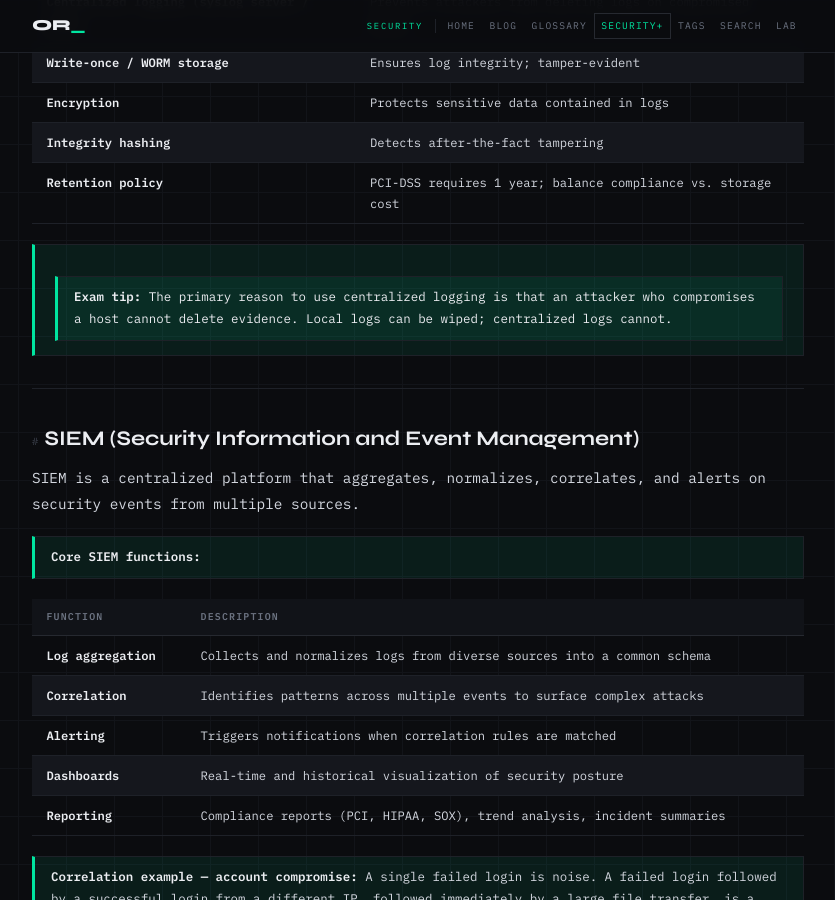
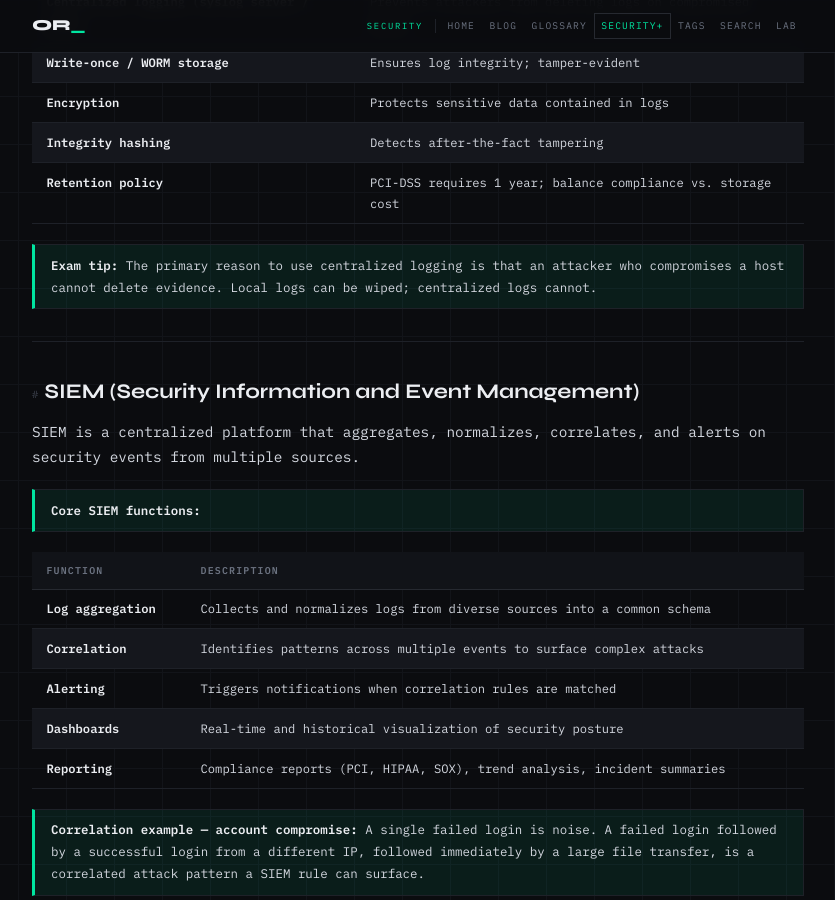
Before and after one commit to ondrejrollinger/ondrejrollinger.github.io, a Jekyll site: the page built from secplus/objectives/4-4/index.md, in a window 1280 px wide and 900 px high, scrolled down 2062 px. Shown: the whole window, without its empty margins (222-1057 px from the left). Built offline with Jekyll 4.4.1, drawn with Linux system fonts in a browser that asks for light colours.

```diff
--- a/secplus/objectives/4-4/index.md
+++ b/secplus/objectives/4-4/index.md
@@ -76,7 +76,7 @@ The goal of monitoring is to establish a baseline of normal activity and detect
 | **Integrity hashing** | Detects after-the-fact tampering |
 | **Retention policy** | PCI-DSS requires 1 year; balance compliance vs. storage cost |
 
-> **Exam tip:** The primary reason to use centralized logging is that an attacker who compromises a host cannot delete evidence. Local logs can be wiped; centralized logs cannot.
+**Exam tip:** The primary reason to use centralized logging is that an attacker who compromises a host cannot delete evidence. Local logs can be wiped; centralized logs cannot.
 
 ---
 
@@ -136,7 +136,7 @@ SOAR automates and orchestrates responses to security events, reducing mean time
 
 **Example playbook — phishing response:** User reports suspicious email → SOAR searches all inboxes for the same message → deletes from all inboxes → blocks sender domain at email gateway → adds hash to threat intel feed → closes ticket automatically.
 
-> **Exam tip:** SIEM detects; SOAR responds. They are complementary: SIEM surfaces the alert, SOAR automates the reaction.
+**Exam tip:** SIEM detects; SOAR responds. They are complementary: SIEM surfaces the alert, SOAR automates the reaction.
 
 ---
 
@@ -150,7 +150,7 @@ SOAR automates and orchestrates responses to security events, reducing mean time
 | **MTTRecov** | Mean Time to Recover | How long until full restoration of normal operations |
 | **False positive rate** | — | % of alerts that are benign; high rate indicates poor tuning |
 
-> **Exam tip:** Lower MTTD and MTTR indicate a more mature and effective security operations program. Automation (SOAR) is the primary lever for reducing MTTR.
+**Exam tip:** Lower MTTD and MTTR indicate a more mature and effective security operations program. Automation (SOAR) is the primary lever for reducing MTTR.
 
 ---
 
```
